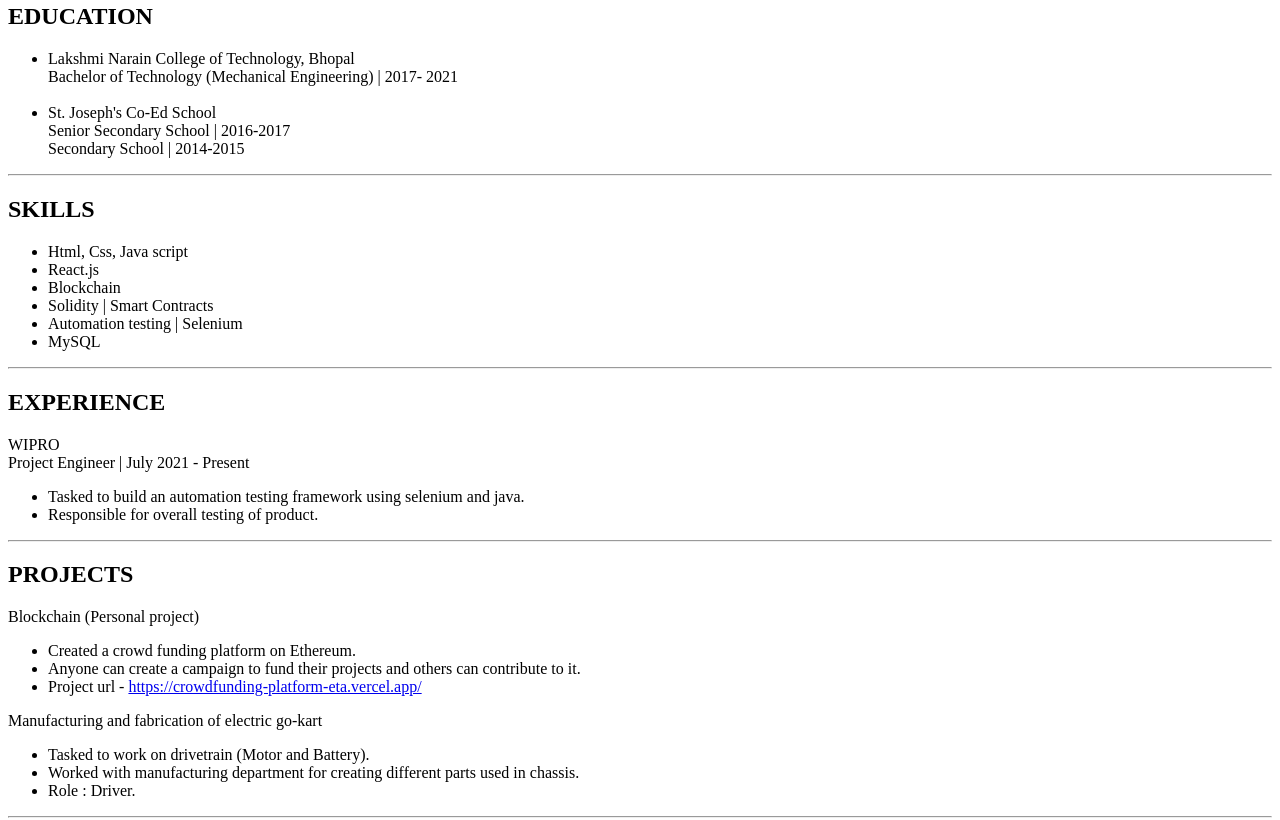
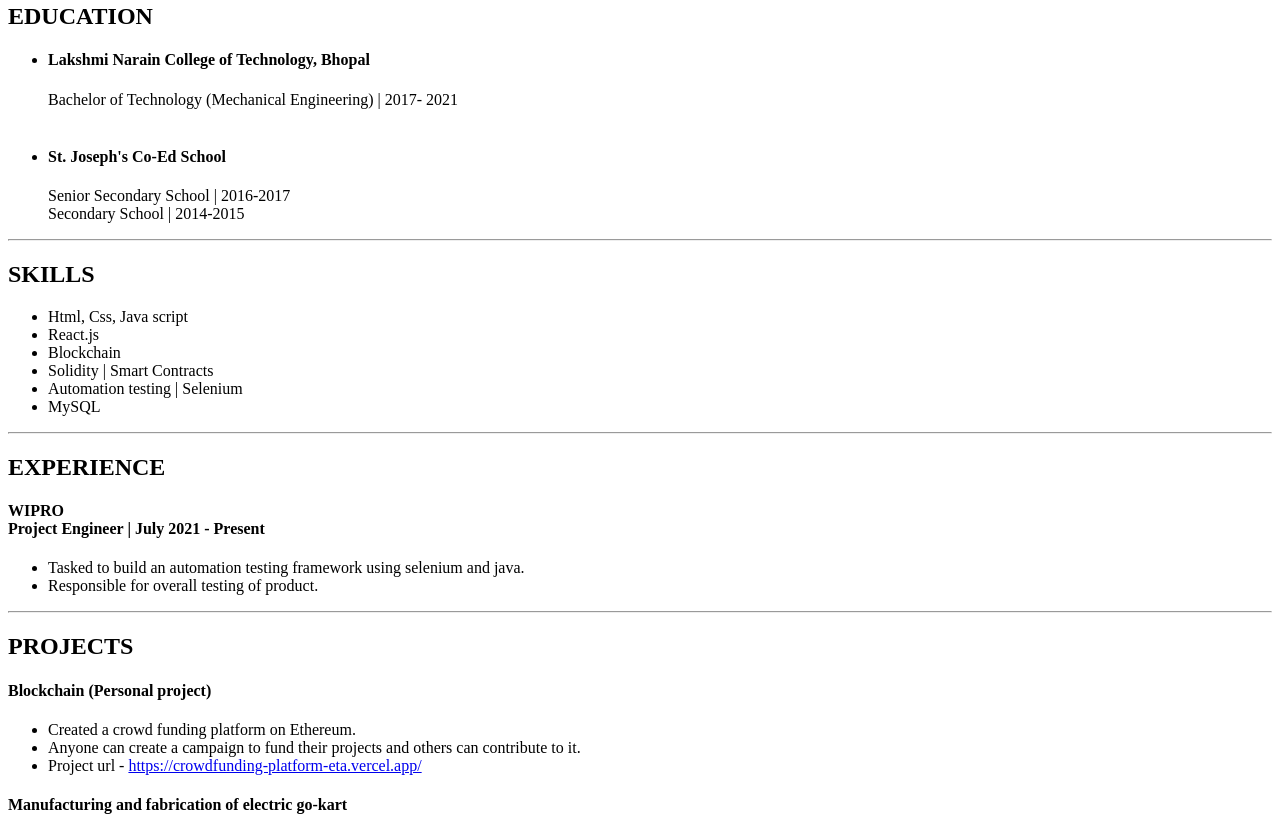
Before and after one commit to AyushSaxena01/resume, a plain HTML site: page index.html in a window 1280 px wide. Shown: the part 309-1129 px from the top of the page. Drawn offline with Linux system fonts and the light colour scheme.

Commit message:
final commit

```diff
--- a/index.html
+++ b/index.html
@@ -3,7 +3,7 @@
   <head>
     <meta charset="UTF-8" />
     <meta name="viewport" content="width=device-width, initial-scale=1.0" />
-    <title>Document</title>
+    <title>Resume</title>
   </head>
   <body>
     <header>
@@ -37,12 +37,12 @@
         <h2>EDUCATION</h2>
         <ul>
           <li>
-            Lakshmi Narain College of Technology, Bhopal <br />
+           <h4>Lakshmi Narain College of Technology, Bhopal</h4>
             Bachelor of Technology (Mechanical Engineering) | 2017- 2021
           </li>
           <br />
           <li>
-            St. Joseph's Co-Ed School <br />
+           <h4>St. Joseph's Co-Ed School</h4>
             Senior Secondary School | 2016-2017 <br />
             Secondary School | 2014-2015
           </li>
@@ -63,7 +63,7 @@
       <hr />
       <section id="experience">
         <h2>EXPERIENCE</h2>
-        <p>WIPRO <br />Project Engineer | July 2021 - Present</p>
+        <h4>WIPRO <br />Project Engineer | July 2021 - Present</h4>
         <ul>
           <li>
             Tasked to build an automation testing framework using selenium and
@@ -77,7 +77,7 @@
       <section id="projects">
         <h2>PROJECTS</h2>
         <article id="blockchain">
-          <p>Blockchain (Personal project)</p>
+          <h4>Blockchain (Personal project)</h4>
           <ul>
             <li>Created a crowd funding platform on Ethereum.</li>
             <li>
@@ -91,7 +91,7 @@
           </ul>
         </article>
         <article id="gokart">
-          <p>Manufacturing and fabrication of electric go-kart</p>
+        <h4>Manufacturing and fabrication of electric go-kart</h4>
           <ul>
             <li>Tasked to work on drivetrain (Motor and Battery).</li>
             <li>
@@ -119,9 +119,9 @@
         </ul>
         <hr>
       </section>
-      <footer>
-        © Ayush Saxena (2023)
-      </footer>
     </main>
+    <footer>
+      © Ayush Saxena (2023)
+    </footer>
   </body>
 </html>
```
